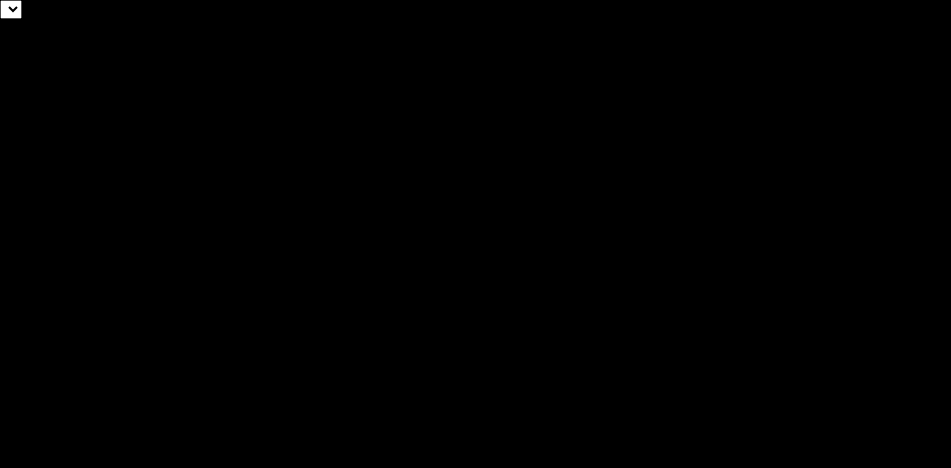
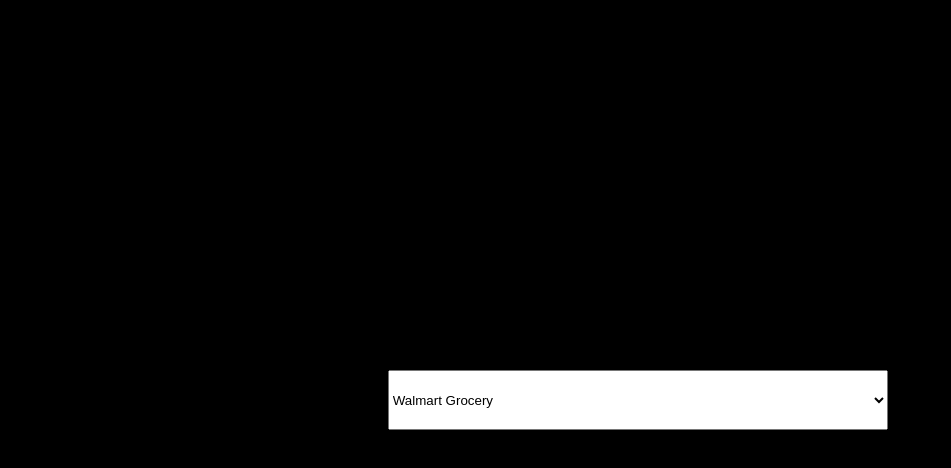
Before and after one commit to andrewkimq/Chicory-React-Home-Assignment, a React (Create React App) app: page / in a window 1280 px wide. Shown: the top 468 px of the page, without its empty margins (0-951 px from the left). Built offline with nearby package versions, Linux system fonts and the light colour scheme.

Commit message:
Changed dropdown styling to be centered and dropdownoption component now renders names

```diff
--- a/src/App.css
+++ b/src/App.css
@@ -2,4 +2,7 @@
   background-color: black;
   width: 100vw;
   height: 100vh;
+  display: flex;
+  justify-content: center;
+  align-items: center;
 }
--- a/src/components/ChicoryDropdown/ChicoryDropdownOptions.tsx
+++ b/src/components/ChicoryDropdown/ChicoryDropdownOption.tsx
@@ -9,8 +9,10 @@ type DropdownProps = {
   };
 };
 
-export default function ChicoryDropdownOptions({
+export default function ChicoryDropdownOption({
   dropdowndata,
 }: DropdownProps) {
-  return <div></div>;
+  const {id, logoUrl, name, requiresLocation, shopOnLogoUrl, slug} = dropdowndata
+
+  return <option>{name}</option>;
 }
--- a/src/components/ChicoryDropdown/chicorydropdown.css
+++ b/src/components/ChicoryDropdown/chicorydropdown.css
@@ -0,0 +1,4 @@
+.chicory-drop-down {
+    width: 500px;
+    height: 60px;
+}
--- a/src/components/ChicoryDropdown/index.tsx
+++ b/src/components/ChicoryDropdown/index.tsx
@@ -1,4 +1,6 @@
 import React from "react";
+import ChicoryDropdownOption from "./ChicoryDropdownOption";
+import "./chicorydropdown.css"
 
 const data = {
   data: {
@@ -205,5 +207,11 @@ type DropdownProps = {
 };
 
 export default function ChicoryDropdown() {
-  return <select></select>;
+  return (
+    <select className='chicory-drop-down'>
+      {data.data.retailers.map((retailer) => {
+        return <ChicoryDropdownOption dropdowndata={retailer} />;
+      })}
+    </select>
+  );
 }
```
